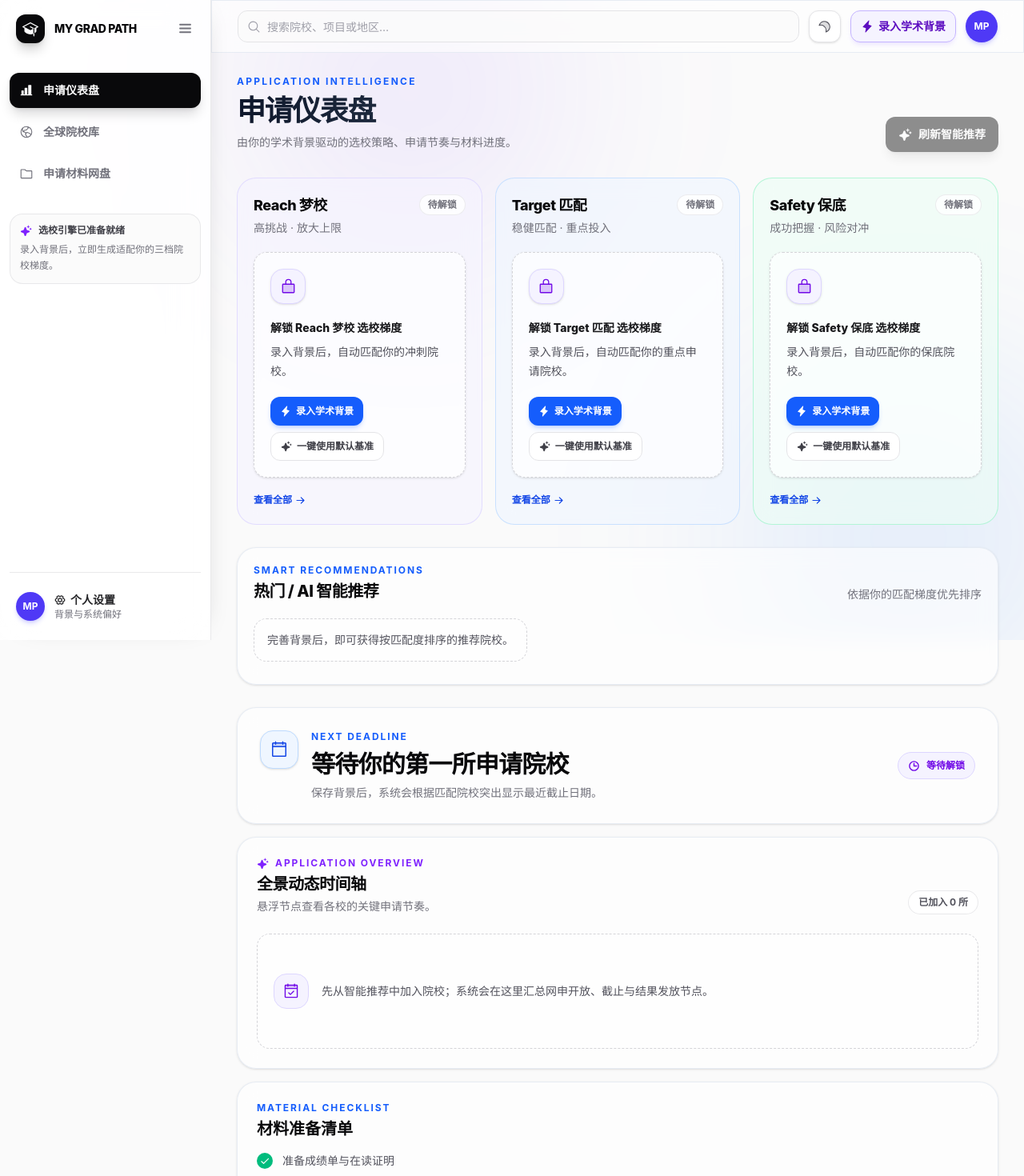
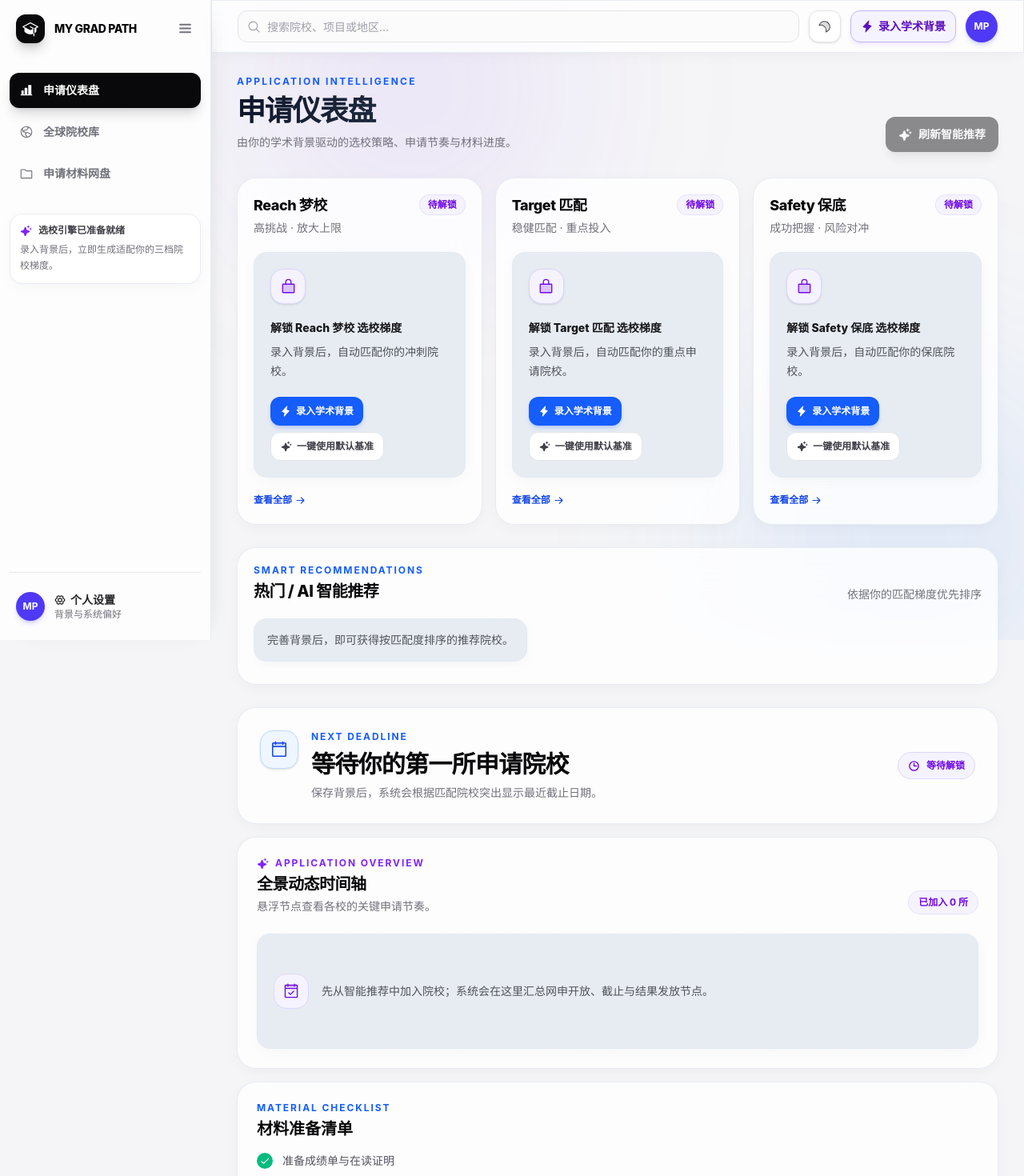
Before and after one commit to KoKo-LI/my-grad-app, a Next.js app: page / in a window 1280 px wide. Shown: the top 1470 px of the page at 80% size. Built offline with nearby package versions, Linux system fonts and the light colour scheme.

Commit message:
feat: elevate light mode glass styling

```diff
--- a/src/app/globals.css
+++ b/src/app/globals.css
@@ -3,7 +3,7 @@
 @custom-variant dark (&:where(.dark, .dark *));
 
 :root {
-  --background: #fafafa;
+  --background: #f5f5f7;
   --foreground: #18181b;
   color-scheme: light;
 }
@@ -58,7 +58,7 @@ button:not(:disabled):active {
 
 .dashboard-shimmer::after {
   animation: dashboard-shimmer 2.8s ease-in-out infinite;
-  background: linear-gradient(108deg, transparent 30%, rgb(255 255 255 / 0.52) 50%, transparent 70%);
+  background: linear-gradient(108deg, transparent 18%, rgb(226 232 240 / 0.88) 35%, rgb(221 214 254 / 0.72) 50%, rgb(226 232 240 / 0.88) 65%, transparent 82%);
   content: "";
   inset: 0;
   pointer-events: none;
--- a/src/components/ApplicationTimeline.tsx
+++ b/src/components/ApplicationTimeline.tsx
@@ -62,7 +62,7 @@ export default function ApplicationTimeline({ schools }: ApplicationTimelineProp
   const visibleSchools = schools.slice(0, 4);
 
   return (
-    <section className="overflow-hidden rounded-3xl border border-slate-200/80 bg-white/60 p-5 shadow-sm backdrop-blur-md transition-all duration-300 hover:-translate-y-1 hover:border-violet-500/40 hover:shadow-[0_0_20px_rgba(139,92,246,0.12)] dark:border-white/10 dark:bg-zinc-900/50 sm:p-6">
+    <section className="overflow-hidden rounded-3xl border border-slate-200/80 bg-white/80 p-5 shadow-[0_4px_20px_-4px_rgba(0,0,0,0.05)] backdrop-blur-xl transition-all duration-300 hover:-translate-y-1 hover:border-violet-400/50 hover:shadow-[0_10px_25px_-5px_rgba(124,58,237,0.12)] dark:border-white/10 dark:bg-zinc-900/50 dark:shadow-sm dark:backdrop-blur-md dark:hover:border-violet-500/40 dark:hover:shadow-[0_0_20px_rgba(139,92,246,0.12)] sm:p-6">
       <div className="flex flex-col gap-3 sm:flex-row sm:items-end sm:justify-between">
         <div>
           <p className="flex items-center gap-2 text-xs font-bold tracking-[0.16em] text-violet-600 dark:text-violet-300">
@@ -71,7 +71,7 @@ export default function ApplicationTimeline({ schools }: ApplicationTimelineProp
           <h2 className="mt-1 text-xl font-extrabold tracking-tight text-zinc-950 dark:text-white">全景动态时间轴</h2>
           <p className="mt-1 text-sm text-zinc-500 dark:text-zinc-400">悬浮节点查看各校的关键申请节奏。</p>
         </div>
-        <span className="w-fit rounded-full border border-zinc-200/80 bg-white/70 px-3 py-1.5 text-xs font-bold text-zinc-600 dark:border-white/10 dark:bg-zinc-950/40 dark:text-zinc-300">
+        <span className="w-fit rounded-full border border-violet-200/60 bg-violet-50 px-3 py-1.5 text-xs font-bold text-violet-700 dark:border-white/10 dark:bg-zinc-950/40 dark:text-zinc-300">
           已加入 {schools.length} 所
         </span>
       </div>
@@ -83,7 +83,7 @@ export default function ApplicationTimeline({ schools }: ApplicationTimelineProp
               const milestones = getMilestones(school.deadline);
 
               return (
-                <article className="grid grid-cols-[142px_minmax(0,1fr)] items-center gap-5 rounded-2xl border border-zinc-200/70 bg-white/55 p-4 transition-all duration-300 hover:-translate-y-1 hover:border-violet-500/40 hover:shadow-[0_0_20px_rgba(139,92,246,0.12)] dark:border-white/10 dark:bg-zinc-950/35" key={school.id}>
+                <article className="grid grid-cols-[142px_minmax(0,1fr)] items-center gap-5 rounded-2xl border border-slate-200/80 bg-white/80 p-4 shadow-[0_4px_20px_-4px_rgba(0,0,0,0.05)] backdrop-blur-xl transition-all duration-300 hover:-translate-y-1 hover:border-violet-400/50 hover:shadow-[0_10px_25px_-5px_rgba(124,58,237,0.12)] dark:border-white/10 dark:bg-zinc-950/35 dark:shadow-none dark:backdrop-blur-none dark:hover:border-violet-500/40 dark:hover:shadow-[0_0_20px_rgba(139,92,246,0.12)]" key={school.id}>
                   <div className="flex min-w-0 items-center gap-3">
                     <span className="flex size-10 shrink-0 items-center justify-center rounded-xl bg-zinc-900 text-xs font-bold text-white dark:bg-zinc-800">{school.shortName}</span>
                     <div className="min-w-0">
@@ -107,7 +107,7 @@ export default function ApplicationTimeline({ schools }: ApplicationTimelineProp
                           whileHover={{ scale: 1.04, y: -3 }}
                           whileTap={{ scale: 0.95 }}
                         >
-                          <span className={`flex size-8 items-center justify-center rounded-full border shadow-sm transition-colors ${complete ? "border-emerald-400/60 bg-emerald-500 text-white shadow-emerald-500/25" : "border-violet-300 bg-white text-violet-700 shadow-violet-500/20 dark:border-violet-400/55 dark:bg-zinc-900 dark:text-violet-200"}`}>
+                          <span className={`flex size-8 items-center justify-center rounded-full border shadow-sm transition-colors ${complete ? "border-emerald-400/60 bg-emerald-500 text-white shadow-emerald-500/25" : "border-violet-200/60 bg-violet-50 text-violet-700 shadow-violet-500/20 dark:border-violet-400/55 dark:bg-zinc-900 dark:text-violet-200"}`}>
                             <Icon aria-hidden="true" size={15} weight={complete ? "fill" : "bold"} />
                           </span>
                           <span className="mt-2 truncate text-[11px] font-bold text-zinc-700 dark:text-zinc-200">{milestone.label}</span>
@@ -125,7 +125,7 @@ export default function ApplicationTimeline({ schools }: ApplicationTimelineProp
           </div>
         </div>
       ) : (
-        <div className="dashboard-shimmer mt-6 flex min-h-36 items-center gap-4 rounded-2xl border border-dashed border-zinc-300 bg-white/45 px-5 text-sm text-zinc-600 dark:border-white/15 dark:bg-zinc-950/30 dark:text-zinc-300">
+        <div className="dashboard-shimmer mt-6 flex min-h-36 items-center gap-4 rounded-2xl border border-dashed border-slate-200/80 bg-slate-200/80 px-5 text-sm text-zinc-600 shadow-[0_4px_20px_-4px_rgba(0,0,0,0.05)] backdrop-blur-xl dark:border-white/15 dark:bg-zinc-950/30 dark:text-zinc-300 dark:shadow-none dark:backdrop-blur-none">
           <span className="flex size-11 shrink-0 items-center justify-center rounded-2xl border border-violet-200 bg-violet-50 text-violet-700 dark:border-violet-400/20 dark:bg-violet-500/10 dark:text-violet-200"><CalendarCheck aria-hidden="true" size={22} weight="duotone" /></span>
           <p>先从智能推荐中加入院校；系统会在这里汇总网申开放、截止与结果发放节点。</p>
         </div>
--- a/src/components/DashboardShell.tsx
+++ b/src/components/DashboardShell.tsx
@@ -40,19 +40,19 @@ const tierDetails: Record<SchoolItem["status"], { accent: string; description: s
     title: "Reach 梦校",
     description: "高挑战 · 放大上限",
     accent:
-      "border-violet-200/80 bg-violet-50/60 dark:border-violet-500/30 dark:bg-violet-950/10 dark:hover:border-violet-400/60",
+      "border-slate-200/80 bg-white/80 shadow-[0_4px_20px_-4px_rgba(0,0,0,0.05)] dark:border-violet-500/30 dark:bg-violet-950/10 dark:hover:border-violet-400/60",
   },
   Target: {
     title: "Target 匹配",
     description: "稳健匹配 · 重点投入",
     accent:
-      "border-blue-200/80 bg-blue-50/60 dark:border-blue-500/30 dark:bg-blue-950/10 dark:hover:border-violet-400/60",
+      "border-slate-200/80 bg-white/80 shadow-[0_4px_20px_-4px_rgba(0,0,0,0.05)] dark:border-blue-500/30 dark:bg-blue-950/10 dark:hover:border-violet-400/60",
   },
   Safety: {
     title: "Safety 保底",
     description: "成功把握 · 风险对冲",
     accent:
-      "border-emerald-200/80 bg-emerald-50/60 dark:border-emerald-500/30 dark:bg-emerald-950/10 dark:hover:border-violet-400/60",
+      "border-slate-200/80 bg-white/80 shadow-[0_4px_20px_-4px_rgba(0,0,0,0.05)] dark:border-emerald-500/30 dark:bg-emerald-950/10 dark:hover:border-violet-400/60",
   },
 };
 
@@ -180,13 +180,13 @@ function Toast({ message, onClose }: { message: string; onClose: () => void }) {
 function SchoolCard({ school }: { school: SchoolMatchResult }) {
   const badgeStyle =
     school.status === "Reach"
-      ? "bg-violet-100 text-violet-700 dark:bg-violet-500/15 dark:text-violet-200"
+      ? "border border-violet-200/60 bg-violet-50 text-violet-700 dark:border-0 dark:bg-violet-500/15 dark:text-violet-200"
       : school.status === "Target"
-        ? "bg-blue-100 text-blue-700 dark:bg-blue-500/15 dark:text-blue-200"
-        : "bg-emerald-100 text-emerald-700 dark:bg-emerald-500/15 dark:text-emerald-200";
+        ? "border border-violet-200/60 bg-violet-50 text-violet-700 dark:border-0 dark:bg-blue-500/15 dark:text-blue-200"
+        : "border border-violet-200/60 bg-violet-50 text-violet-700 dark:border-0 dark:bg-emerald-500/15 dark:text-emerald-200";
 
   return (
-    <article className="rounded-2xl border border-slate-200/80 bg-white/60 p-4 shadow-sm backdrop-blur-md transition-all duration-300 hover:-translate-y-1 hover:border-violet-500/40 hover:shadow-[0_0_20px_rgba(139,92,246,0.12)] dark:border-white/10 dark:bg-zinc-900/50">
+    <article className="rounded-2xl border border-slate-200/80 bg-white/80 p-4 shadow-[0_4px_20px_-4px_rgba(0,0,0,0.05)] backdrop-blur-xl transition-all duration-300 hover:-translate-y-1 hover:border-violet-400/50 hover:shadow-[0_10px_25px_-5px_rgba(124,58,237,0.12)] dark:border-white/10 dark:bg-zinc-900/50 dark:shadow-sm dark:backdrop-blur-md dark:hover:border-violet-500/40 dark:hover:shadow-[0_0_20px_rgba(139,92,246,0.12)]">
       <div className="flex items-start gap-3">
         <span className="flex size-10 shrink-0 items-center justify-center rounded-xl bg-zinc-100 text-xs font-bold text-zinc-700 dark:bg-zinc-800 dark:text-zinc-100">
           {school.shortName}
@@ -208,7 +208,7 @@ function UnlockCard({ onUnlock, onUseDefault, tier }: { onUnlock: () => void; on
   const details = tierDetails[tier];
 
   return (
-    <article className="dashboard-shimmer flex min-h-[254px] flex-col rounded-2xl border border-dashed border-zinc-300 bg-white/65 p-5 shadow-sm dark:border-white/15 dark:bg-zinc-950/35">
+    <article className="dashboard-shimmer flex min-h-[254px] flex-col rounded-2xl border border-dashed border-slate-200/80 bg-slate-200/80 p-5 shadow-[0_4px_20px_-4px_rgba(0,0,0,0.05)] backdrop-blur-xl dark:border-white/15 dark:bg-zinc-950/35 dark:shadow-sm dark:backdrop-blur-none">
       <span className="flex size-11 items-center justify-center rounded-2xl border border-violet-200 bg-violet-50 text-violet-700 shadow-sm dark:border-violet-400/20 dark:bg-violet-500/10 dark:text-violet-200">
         <LockSimple aria-hidden="true" size={21} weight="duotone" />
       </span>
@@ -255,7 +255,7 @@ function SchoolTierBoard({
 
         return (
           <section
-            className={`min-h-[370px] rounded-3xl border p-5 backdrop-blur-md transition-all duration-300 hover:-translate-y-1 hover:border-violet-500/40 hover:shadow-[0_0_20px_rgba(139,92,246,0.12)] ${details.accent}`}
+            className={`min-h-[370px] rounded-3xl border p-5 backdrop-blur-xl transition-all duration-300 hover:-translate-y-1 hover:border-violet-400/50 hover:shadow-[0_10px_25px_-5px_rgba(124,58,237,0.12)] dark:shadow-none dark:backdrop-blur-md dark:hover:border-violet-500/40 dark:hover:shadow-[0_0_20px_rgba(139,92,246,0.12)] ${details.accent}`}
             key={tier}
           >
             <div className="flex items-start justify-between gap-3">
@@ -263,7 +263,7 @@ function SchoolTierBoard({
                 <h2 className="text-lg font-extrabold tracking-tight text-zinc-950 dark:text-white">{details.title}</h2>
                 <p className="mt-1 text-sm text-zinc-500 dark:text-zinc-400">{details.description}</p>
               </div>
-              <span className="rounded-full border border-zinc-200/70 bg-white/75 px-2.5 py-1 text-xs font-bold text-zinc-500 dark:border-white/5 dark:bg-zinc-900/70 dark:text-zinc-300">
+              <span className="rounded-full border border-violet-200/60 bg-violet-50 px-2.5 py-1 text-xs font-bold text-violet-700 dark:border-white/5 dark:bg-zinc-900/70 dark:text-zinc-300">
                 {isInitialized ? `${schools.length} 所` : "待解锁"}
               </span>
             </div>
@@ -306,7 +306,7 @@ function RecommendationCarousel({
   savedSchoolIds: Set<string>;
 }) {
   return (
-    <section className="rounded-3xl border border-slate-200/80 bg-white/60 p-5 shadow-sm backdrop-blur-md transition-all duration-300 hover:-translate-y-1 hover:border-violet-500/40 hover:shadow-[0_0_20px_rgba(139,92,246,0.12)] dark:border-white/10 dark:bg-zinc-900/50">
+    <section className="rounded-3xl border border-slate-200/80 bg-white/80 p-5 shadow-[0_4px_20px_-4px_rgba(0,0,0,0.05)] backdrop-blur-xl transition-all duration-300 hover:-translate-y-1 hover:border-violet-400/50 hover:shadow-[0_10px_25px_-5px_rgba(124,58,237,0.12)] dark:border-white/10 dark:bg-zinc-900/50 dark:shadow-sm dark:backdrop-blur-md dark:hover:border-violet-500/40 dark:hover:shadow-[0_0_20px_rgba(139,92,246,0.12)]">
       <div className="flex flex-col gap-2 sm:flex-row sm:items-end sm:justify-between">
         <div>
           <p className="text-xs font-bold tracking-[0.16em] text-blue-600 dark:text-blue-300">SMART RECOMMENDATIONS</p>
@@ -320,7 +320,7 @@ function RecommendationCarousel({
             const isAdded = savedSchoolIds.has(school.id);
             return (
               <article
-                className="w-[248px] shrink-0 snap-start rounded-2xl border border-zinc-200/80 bg-zinc-50/70 p-4 transition-all duration-300 hover:-translate-y-1 hover:border-violet-500/40 hover:shadow-[0_0_20px_rgba(139,92,246,0.12)] dark:border-white/10 dark:bg-zinc-950/40"
+                className="w-[248px] shrink-0 snap-start rounded-2xl border border-slate-200/80 bg-white/80 p-4 shadow-[0_4px_20px_-4px_rgba(0,0,0,0.05)] backdrop-blur-xl transition-all duration-300 hover:-translate-y-1 hover:border-violet-400/50 hover:shadow-[0_10px_25px_-5px_rgba(124,58,237,0.12)] dark:border-white/10 dark:bg-zinc-950/40 dark:shadow-none dark:backdrop-blur-none dark:hover:border-violet-500/40 dark:hover:shadow-[0_0_20px_rgba(139,92,246,0.12)]"
                 key={school.id}
               >
                 <div className="flex items-center gap-3">
@@ -344,7 +344,7 @@ function RecommendationCarousel({
             );
           })
         ) : (
-          <p className="dashboard-shimmer rounded-2xl border border-dashed border-zinc-300 bg-white/50 p-4 text-sm text-zinc-600 dark:border-white/15 dark:bg-zinc-950/30 dark:text-zinc-300">完善背景后，即可获得按匹配度排序的推荐院校。</p>
+          <p className="dashboard-shimmer rounded-2xl border border-dashed border-slate-200/80 bg-slate-200/80 p-4 text-sm text-zinc-600 shadow-[0_4px_20px_-4px_rgba(0,0,0,0.05)] backdrop-blur-xl dark:border-white/15 dark:bg-zinc-950/30 dark:text-zinc-300 dark:shadow-none dark:backdrop-blur-none">完善背景后，即可获得按匹配度排序的推荐院校。</p>
         )}
       </div>
     </section>
@@ -356,7 +356,7 @@ function DeadlineBanner({ schools }: { schools: SchoolMatchResult[] }) {
   const daysLeft = nearestSchool ? getDaysUntil(nearestSchool.deadline) : null;
 
   return (
-    <article className="relative overflow-hidden rounded-3xl border border-slate-200/80 bg-white/60 p-6 shadow-sm backdrop-blur-md transition-all duration-300 hover:-translate-y-1 hover:border-violet-500/40 hover:shadow-[0_0_20px_rgba(139,92,246,0.12)] dark:border-white/10 dark:bg-zinc-900/50 sm:p-7">
+    <article className="relative overflow-hidden rounded-3xl border border-slate-200/80 bg-white/80 p-6 shadow-[0_4px_20px_-4px_rgba(0,0,0,0.05)] backdrop-blur-xl transition-all duration-300 hover:-translate-y-1 hover:border-violet-400/50 hover:shadow-[0_10px_25px_-5px_rgba(124,58,237,0.12)] dark:border-white/10 dark:bg-zinc-900/50 dark:shadow-sm dark:backdrop-blur-md dark:hover:border-violet-500/40 dark:hover:shadow-[0_0_20px_rgba(139,92,246,0.12)] sm:p-7">
       <div className="relative flex flex-col gap-6 lg:flex-row lg:items-center lg:justify-between">
         <div className="flex min-w-0 items-start gap-4">
           <span className="flex size-12 shrink-0 items-center justify-center rounded-2xl border border-blue-200 bg-blue-50 text-blue-700 shadow-sm dark:border-blue-400/20 dark:bg-blue-500/10 dark:text-blue-200">
@@ -378,7 +378,7 @@ function DeadlineBanner({ schools }: { schools: SchoolMatchResult[] }) {
           </div>
         </div>
         {nearestSchool ? (
-          <div className="flex shrink-0 items-center gap-5 rounded-2xl border border-zinc-200/80 bg-white/65 px-5 py-4 shadow-sm dark:border-white/10 dark:bg-zinc-950/35">
+          <div className="flex shrink-0 items-center gap-5 rounded-2xl border border-slate-200/80 bg-white/80 px-5 py-4 shadow-[0_4px_20px_-4px_rgba(0,0,0,0.05)] backdrop-blur-xl dark:border-white/10 dark:bg-zinc-950/35 dark:shadow-sm dark:backdrop-blur-none">
             <div>
               <p className="text-xs font-bold text-zinc-500 dark:text-zinc-400">终轮截止</p>
               <p className="mt-1 text-sm font-bold text-zinc-800 dark:text-zinc-100">{nearestSchool.deadline}</p>
@@ -405,7 +405,7 @@ function MaterialChecklist() {
   ] as const;
 
   return (
-    <section className="rounded-3xl border border-slate-200/80 bg-white/60 p-6 shadow-sm backdrop-blur-md transition-all duration-300 hover:-translate-y-1 hover:border-violet-500/40 hover:shadow-[0_0_20px_rgba(139,92,246,0.12)] dark:border-white/10 dark:bg-zinc-900/50">
+    <section className="rounded-3xl border border-slate-200/80 bg-white/80 p-6 shadow-[0_4px_20px_-4px_rgba(0,0,0,0.05)] backdrop-blur-xl transition-all duration-300 hover:-translate-y-1 hover:border-violet-400/50 hover:shadow-[0_10px_25px_-5px_rgba(124,58,237,0.12)] dark:border-white/10 dark:bg-zinc-900/50 dark:shadow-sm dark:backdrop-blur-md dark:hover:border-violet-500/40 dark:hover:shadow-[0_0_20px_rgba(139,92,246,0.12)]">
         <p className="text-xs font-bold tracking-[0.16em] text-blue-600 dark:text-blue-300">MATERIAL CHECKLIST</p>
         <h2 className="mt-1 text-xl font-extrabold text-zinc-950 dark:text-white">材料准备清单</h2>
         <ul className="mt-4 space-y-3">
@@ -497,7 +497,7 @@ export default function DashboardShell() {
   };
 
   return (
-    <div className="relative min-h-screen overflow-x-hidden bg-zinc-50 text-zinc-900 transition-colors duration-300 dark:bg-zinc-950 dark:text-zinc-100">
+    <div className="relative min-h-screen overflow-x-hidden bg-[#f5f5f7] text-zinc-900 transition-colors duration-300 dark:bg-zinc-950 dark:text-zinc-100">
       <div aria-hidden="true" className="pointer-events-none fixed inset-0 z-0 overflow-hidden">
         <span className="absolute -top-20 left-1/4 h-96 w-96 rounded-full bg-violet-500/10 blur-[120px] dark:bg-violet-600/15" />
         <span className="absolute -bottom-24 -right-20 h-[28rem] w-[28rem] rounded-full bg-blue-500/10 blur-[120px] dark:bg-blue-600/15" />
@@ -513,7 +513,7 @@ export default function DashboardShell() {
         onToggle={() => setSidebarCollapsed((currentValue) => !currentValue)}
       />
       <main className={`relative z-10 min-h-screen transition-[padding] duration-300 ${sidebarCollapsed ? "xl:pl-[84px]" : "xl:pl-[264px]"}`}>
-        <header className="sticky top-0 z-20 border border-slate-200/80 bg-white/60 px-4 py-3 backdrop-blur-md dark:border-white/10 dark:bg-zinc-900/50 xl:px-8">
+        <header className="sticky top-0 z-20 border border-slate-200/80 bg-white/80 px-4 py-3 shadow-[0_4px_20px_-4px_rgba(0,0,0,0.05)] backdrop-blur-xl dark:border-white/10 dark:bg-zinc-900/50 dark:shadow-none dark:backdrop-blur-md xl:px-8">
           <div className="mx-auto flex max-w-[1600px] items-center gap-3">
             <button
               aria-expanded={mobileSidebarOpen}
--- a/src/components/Sidebar.tsx
+++ b/src/components/Sidebar.tsx
@@ -43,7 +43,7 @@ export default function Sidebar({
         tabIndex={mobileOpen ? 0 : -1}
         type="button"
       />
-      <aside className={`fixed inset-y-0 left-0 z-40 flex w-[264px] -translate-x-full flex-col border-r border-zinc-200/80 bg-white/85 px-3 py-4 shadow-[8px_0_32px_-24px_rgba(24,24,27,0.28)] backdrop-blur-xl transition-[width,transform] duration-300 dark:border-white/10 dark:bg-zinc-950/90 ${mobileOpen ? "translate-x-0" : ""} ${collapsed ? "xl:w-[84px]" : "xl:w-[264px]"} xl:translate-x-0`}>
+      <aside className={`fixed inset-y-0 left-0 z-40 flex w-[264px] -translate-x-full flex-col border-r border-slate-200/80 bg-white/80 px-3 py-4 shadow-[8px_0_32px_-24px_rgba(24,24,27,0.28)] backdrop-blur-xl transition-[width,transform] duration-300 dark:border-white/10 dark:bg-zinc-950/90 ${mobileOpen ? "translate-x-0" : ""} ${collapsed ? "xl:w-[84px]" : "xl:w-[264px]"} xl:translate-x-0`}>
         <div className={`flex items-center ${showExpanded ? "justify-between" : "justify-center"}`}>
           {showExpanded && (
             <div className="flex items-center gap-3 px-2">
@@ -86,7 +86,7 @@ export default function Sidebar({
         </nav>
 
         {showExpanded && (
-          <section className="mt-7 rounded-2xl border border-zinc-200/80 bg-zinc-50/80 p-3 dark:border-white/10 dark:bg-zinc-900/45">
+          <section className="mt-7 rounded-2xl border border-slate-200/80 bg-white/80 p-3 shadow-[0_4px_20px_-4px_rgba(0,0,0,0.05)] backdrop-blur-xl dark:border-white/10 dark:bg-zinc-900/45 dark:shadow-none dark:backdrop-blur-none">
             <div className="flex items-center gap-2 text-xs font-bold text-zinc-700 dark:text-zinc-200">
               <Sparkle aria-hidden="true" className="text-violet-600 dark:text-violet-300" size={15} weight="fill" />
               选校引擎已准备就绪
```
